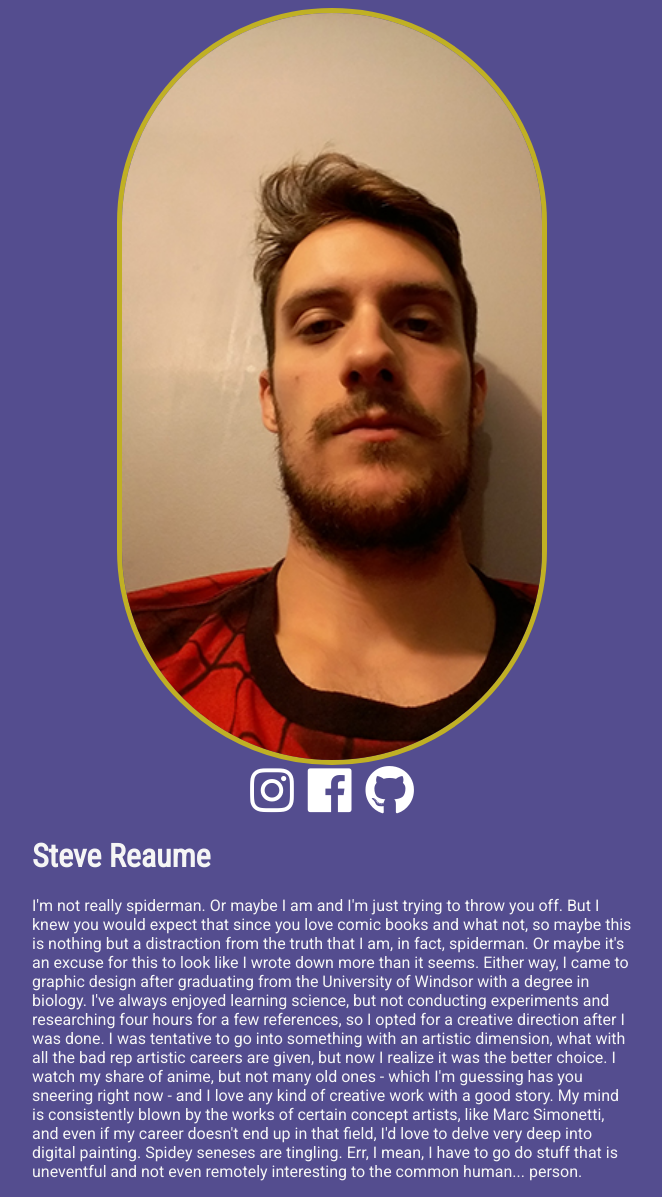
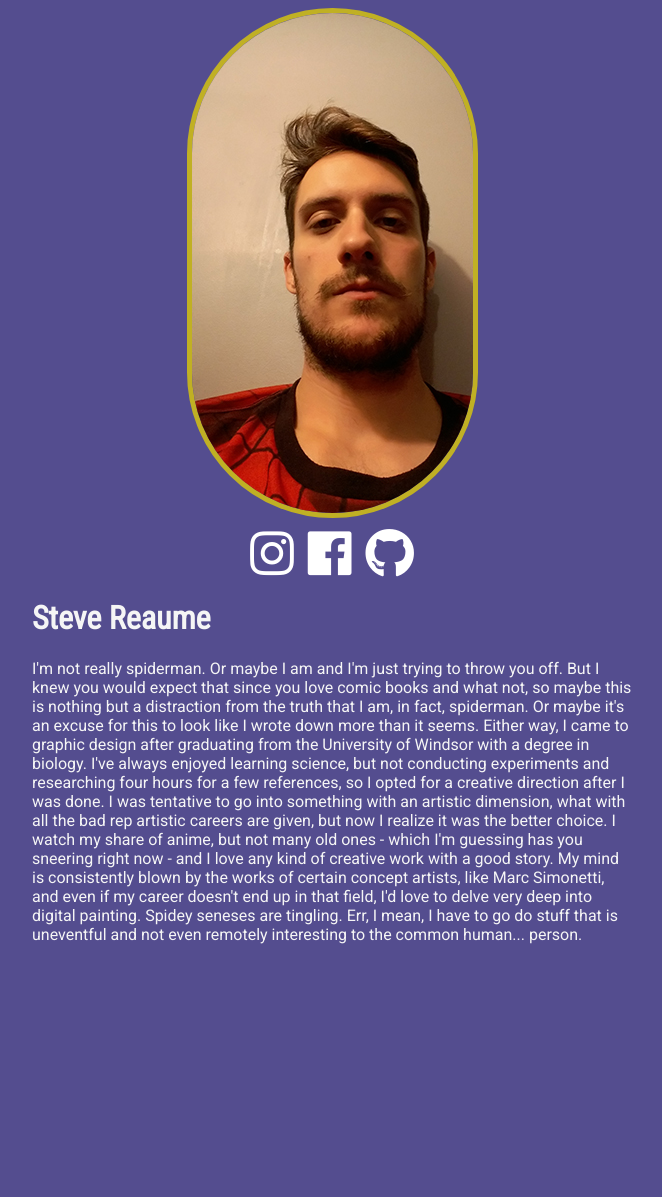
Before and after one commit to SteveReaume/My-site, a Jekyll site: the page built from index.html, in a window 1280 px wide. Shown: the whole page, without its empty margins (308-970 px from the left). Built offline with Jekyll 4.4.1, drawn with Linux system fonts in a browser that asks for light colours; nearby versions of some CDN libraries; after the commit the page ends 960 px from its top, so only the background shows below that.

Commit message:
Update mystyle.scss

```diff
--- a/assets/css/mystyle.scss
+++ b/assets/css/mystyle.scss
@@ -30,7 +30,6 @@ img {
     border-radius:300px;
     display: block;
     margin:0 auto;
-    width: 70%;
 }
 
 i {
@@ -39,12 +38,12 @@ i {
 }
 
 ul {
-    margin:0 auto;
+    margin:10px auto;
     padding:0;
     text-align: center;
 }
 
 ul > li{
     display: inline;
-    margin:5px 5px 5px 5px;
+    margin:0 5px 0 5px;
 }
```
